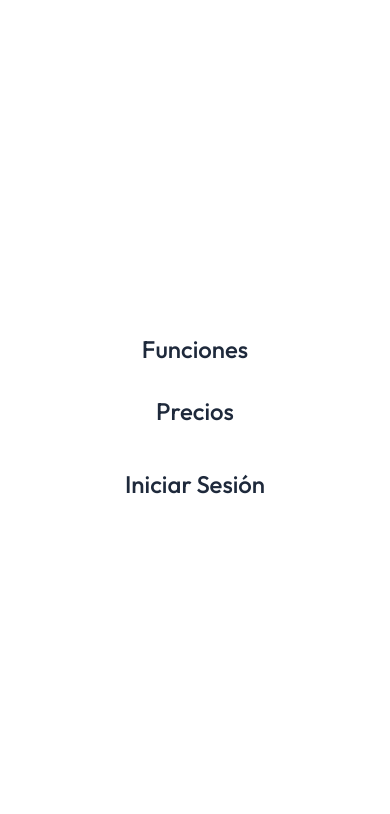
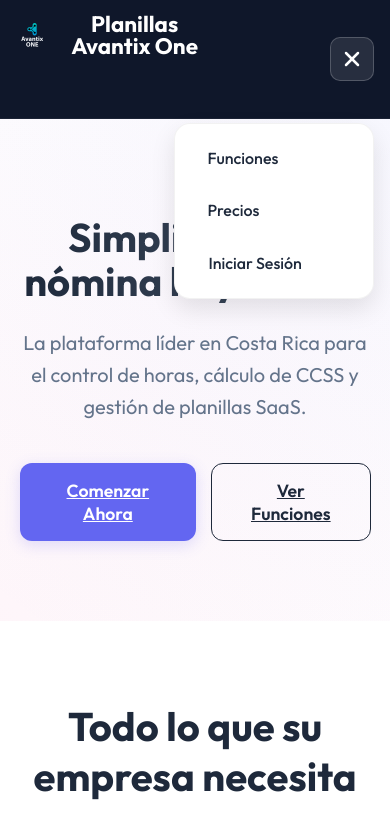
Before and after one commit to rliz238-lgtm/planillas_avantix_one, a website: page index.html in a window 390 px wide. Both pictures are taken after a click on the button 352 px from the left and 59 px from the top of the page. Shown: the top 814 px of the page. Drawn offline with nearby package versions, Linux system fonts and the light colour scheme.

Commit message:
UI: change mobile menu to a compact dropdown card

```diff
--- a/index.html
+++ b/index.html
@@ -9,8 +9,8 @@
     <link rel="preconnect" href="https://fonts.googleapis.com">
     <link rel="preconnect" href="https://fonts.gstatic.com" crossorigin>
     <link href="https://fonts.googleapis.com/css2?family=Outfit:wght@300;400;500;600;700&display=swap" rel="stylesheet">
-    <link rel="stylesheet" href="style.css?v=17.5">
-    <link rel="stylesheet" href="calculator.css?v=17.5">
+    <link rel="stylesheet" href="style.css?v=17.6">
+    <link rel="stylesheet" href="calculator.css?v=17.6">
     <link rel="icon" type="image/png" href="favicon.png?v=2">
 </head>
 
@@ -593,7 +593,7 @@
 
     <script src="https://cdn.jsdelivr.net/npm/chart.js"></script>
     <script src="https://cdnjs.cloudflare.com/ajax/libs/xlsx/0.18.5/xlsx.full.min.js"></script>
-    <script src="main.js?v=17.5"></script>
+    <script src="main.js?v=17.6"></script>
     <!-- Modal para edición detallada de Log -->
     <dialog id="edit-log-modal" class="modal">
         <div class="modal-content" style="max-width: 700px">
--- a/style.css
+++ b/style.css
@@ -1495,18 +1495,23 @@ footer.landing-footer {
 
     .landing-nav-links {
         display: none;
-        position: fixed;
-        top: 0;
-        left: 0;
-        width: 100%;
-        height: 100vh;
+        position: absolute;
+        top: 100%;
+        right: 4%;
+        width: auto;
+        min-width: 200px;
+        height: auto;
         background: #ffffff;
         flex-direction: column;
-        justify-content: center;
-        align-items: center;
-        gap: 2rem;
+        justify-content: flex-start;
+        align-items: stretch;
+        gap: 0;
         z-index: 1000;
-        padding: 2rem;
+        padding: 0.5rem;
+        border-radius: 16px;
+        box-shadow: 0 10px 25px rgba(0, 0, 0, 0.1);
+        border: 1px solid rgba(0, 0, 0, 0.05);
+        margin-top: 5px;
     }
 
     .landing-nav-links.active {
@@ -1514,7 +1519,16 @@ footer.landing-footer {
     }
 
     .landing-nav-links a {
-        font-size: 1.5rem;
+        padding: 1rem 1.5rem;
+        font-size: 1rem;
         color: #1e293b !important;
-    }
-}
+        width: 100%;
+        text-align: left;
+        border-radius: 10px;
+    }
+
+    .landing-nav-links a:hover {
+        background: #f1f5f9;
+        color: var(--primary) !important;
+    }
+}
```
